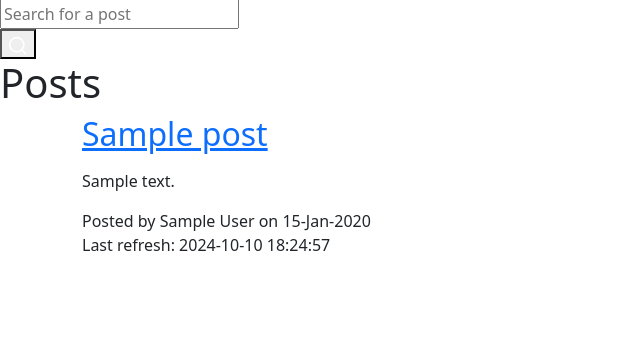
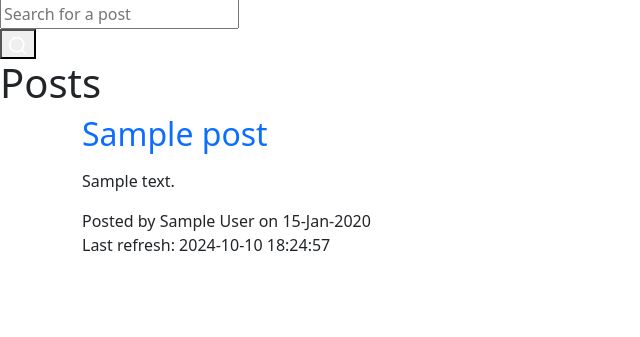
Before and after one commit to VeselinMar/forumApp, a Django app: page /dashboard/ in a window 1280 px wide. Shown: the part 209-546 px from the top of the page, without its empty margins (0-640 px from the left). Run offline with Django 5.2, Linux system fonts and the light colour scheme; tables that the repository leaves empty hold one stand-in row (values such as "Sample post"); some libraries are stand-ins or nearby versions.

Commit message:
minor changes

```diff
--- a/templates/posts/dashboard.html
+++ b/templates/posts/dashboard.html
@@ -11,7 +11,7 @@
             <div class="posts">
             {% for post in posts %}
                 <div class="post">
-                    <h2><a href="{% url 'details-post' post.pk %}">{{ post.title|capfirst }}</a></h2>
+                    <h2><a href="{% url 'details-post' post.pk %}" style="text-decoration: none">{{ post.title|capfirst }}</a></h2>
 
                     {% if not post.content %}
                         {% lorem 3 p %}
```
